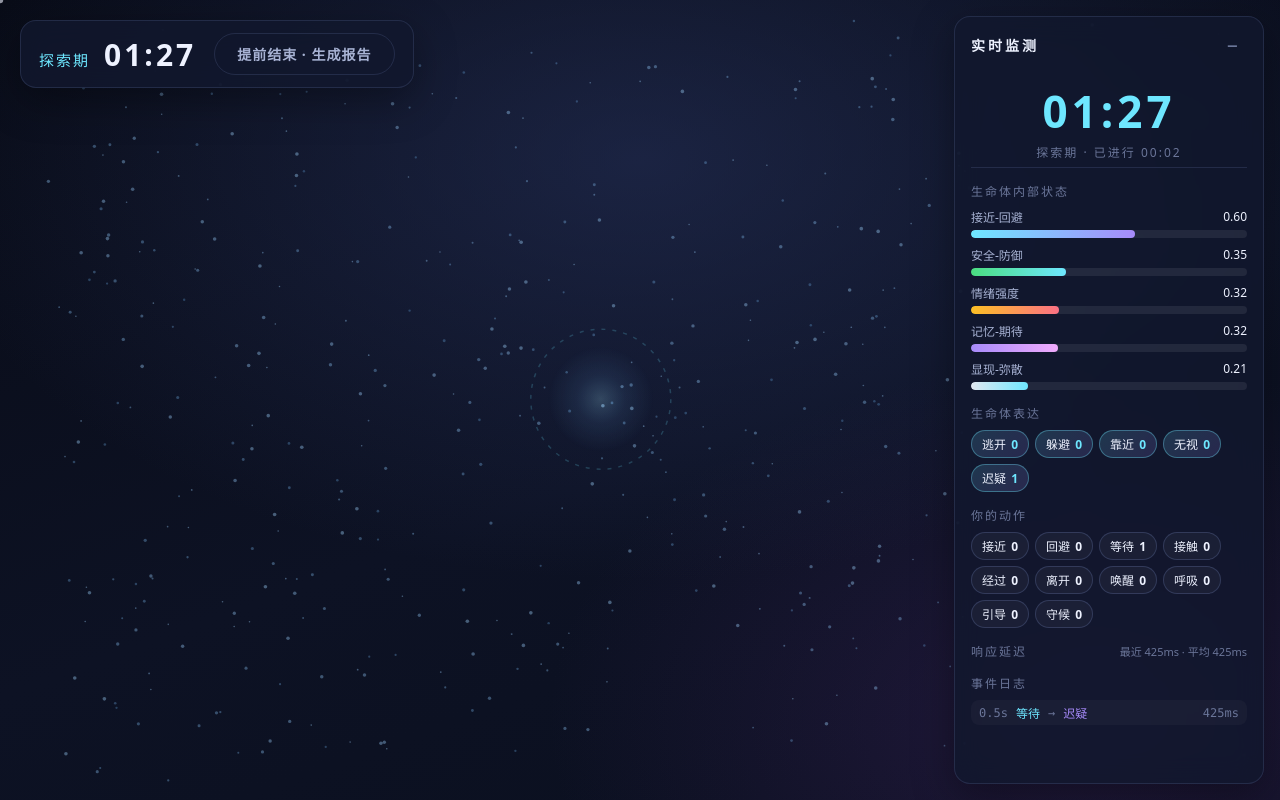
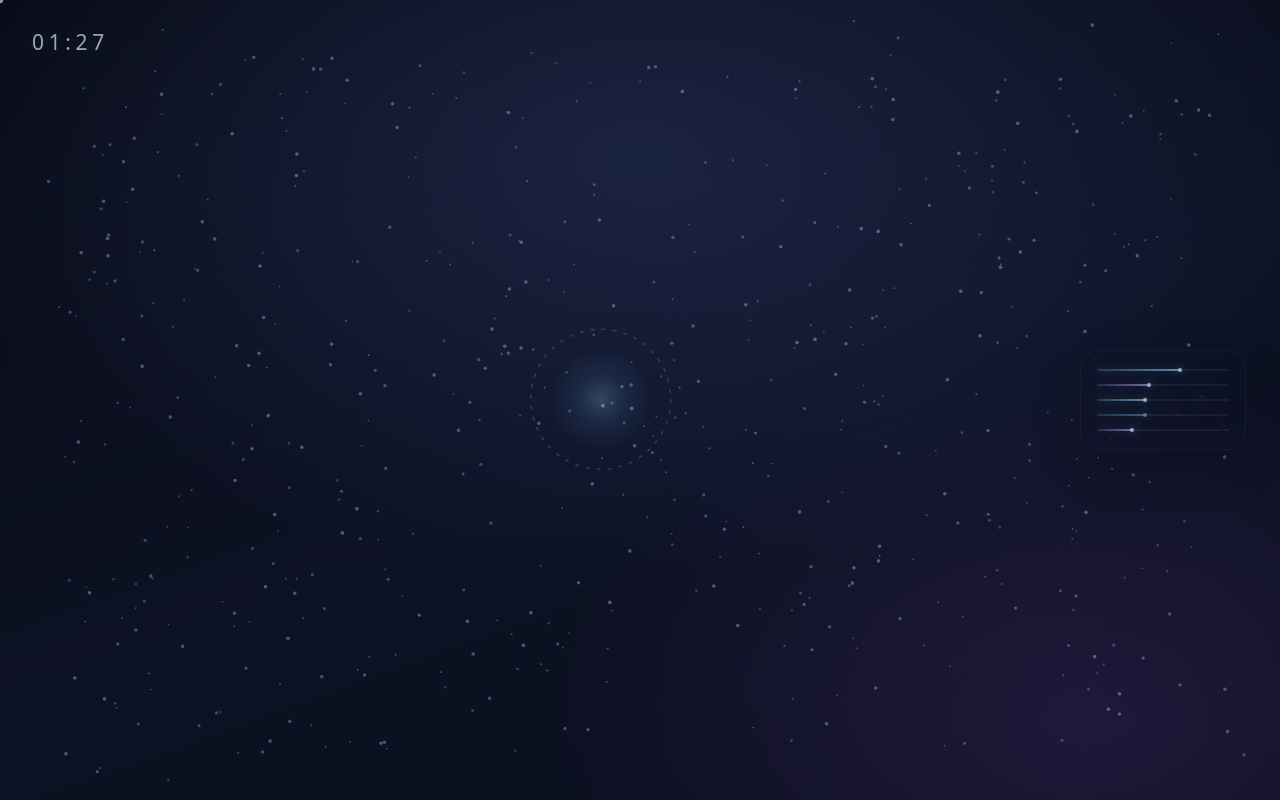
Before and after one commit to FANG-yiran/Anima-An-Emotional-Living-Entity, a Next.js app: page / in a window 1280 px wide. Both pictures are taken after a click on the button "开始交互". Built offline with nearby package versions, Linux system fonts and the light colour scheme.

Commit message:
测评细节隐藏

```diff
--- a/app/globals.css
+++ b/app/globals.css
@@ -255,214 +255,95 @@ button {
 
 .stage-hud {
   position: absolute;
-  top: 20px;
-  left: 20px;
-  padding: 12px 18px;
-  display: flex;
-  align-items: center;
-  gap: 18px;
-}
-
-.hud-left {
-  display: flex;
-  align-items: baseline;
-  gap: 14px;
-}
-
-.hud-phase {
-  font-size: 15px;
-  color: var(--accent);
-  letter-spacing: 2px;
+  top: 28px;
+  left: 32px;
+  z-index: 20;
+  pointer-events: none;
 }
 
 .hud-time {
-  font-size: 30px;
-  font-weight: 700;
-  letter-spacing: 3px;
-  color: var(--text-0);
+  font-size: 21px;
+  font-weight: 400;
+  letter-spacing: 0.22em;
+  color: rgba(238, 242, 255, 0.66);
+  text-shadow: 0 0 22px rgba(110, 231, 255, 0.25);
   font-variant-numeric: tabular-nums;
 }
 
-/* ============ 实时监测面板 ============ */
-.monitor {
+/* ============ 匿名动态信号 ============ */
+.signal-field {
   position: absolute;
-  top: 16px;
-  right: 16px;
-  bottom: 16px;
-  width: 310px;
+  top: 50%;
+  right: 34px;
+  width: clamp(112px, 13vw, 196px);
+  display: flex;
+  flex-direction: column;
+  gap: 13px;
+  padding: 18px 16px;
+  transform: translateY(-50%);
   z-index: 20;
+  pointer-events: none;
+  opacity: 0.74;
+  background: linear-gradient(135deg, rgba(12, 18, 36, 0.3), rgba(12, 18, 36, 0.08));
+  border: 1px solid rgba(160, 184, 235, 0.07);
+  border-radius: 18px;
+  box-shadow: inset 0 0 30px rgba(110, 231, 255, 0.025), 0 16px 60px rgba(0, 0, 0, 0.18);
+  backdrop-filter: blur(7px);
 }
 
-.monitor--collapsed {
-  width: auto;
-  top: auto;
-  bottom: auto;
+.signal-track {
+  height: 2px;
+  overflow: visible;
+  background: rgba(185, 205, 236, 0.1);
+  border-radius: 999px;
 }
 
-.monitor-toggle {
-  background: var(--panel);
-  border: 1px solid var(--panel-border);
-  color: var(--text-1);
-  border-radius: 999px;
-  padding: 10px 18px;
-  font-size: 14px;
-  letter-spacing: 2px;
-  backdrop-filter: blur(14px);
+.signal-fill {
+  position: relative;
+  height: 100%;
+  min-width: 8%;
+  border-radius: inherit;
+  transition: width 0.48s cubic-bezier(0.22, 0.61, 0.36, 1);
+  background: linear-gradient(90deg, rgba(110, 231, 255, 0.16), rgba(157, 203, 255, 0.82));
+  box-shadow: 0 0 10px rgba(110, 231, 255, 0.32);
 }
 
-.monitor-body {
-  height: 100%;
-  display: flex;
-  flex-direction: column;
-  gap: 14px;
-  padding: 16px;
-  overflow-y: auto;
-  background: var(--panel);
-  border: 1px solid var(--panel-border);
-  border-radius: var(--radius);
-  backdrop-filter: blur(14px);
-  box-shadow: 0 12px 40px rgba(0, 0, 0, 0.35);
+.signal-fill::after {
+  content: "";
+  position: absolute;
+  top: 50%;
+  right: -2px;
+  width: 4px;
+  height: 4px;
+  border-radius: 50%;
+  transform: translateY(-50%);
+  background: rgba(232, 244, 255, 0.92);
+  box-shadow: 0 0 8px rgba(110, 231, 255, 0.86);
 }
 
-.monitor-head {
-  display: flex;
-  align-items: center;
-  justify-content: space-between;
+.signal-fill--2,
+.signal-fill--5 {
+  background: linear-gradient(90deg, rgba(167, 139, 250, 0.12), rgba(191, 174, 255, 0.76));
+  box-shadow: 0 0 10px rgba(167, 139, 250, 0.28);
 }
 
-.monitor-title {
-  font-size: 14px;
-  font-weight: 700;
-  letter-spacing: 3px;
-  color: var(--text-0);
+.signal-fill--4 {
+  opacity: 0.56;
 }
 
-.monitor-close {
-  background: none;
-  color: var(--text-2);
-  font-size: 20px;
-  line-height: 1;
-  padding: 2px 8px;
+@media (max-width: 640px) {
+  .stage-hud {
+    top: 22px;
+    left: 22px;
+  }
+
+  .signal-field {
+    right: 20px;
+    width: 108px;
+    gap: 11px;
+    padding: 15px 13px;
+  }
 }
-.monitor-close:hover {
-  color: var(--text-0);
-}
-
-.monitor-count {
-  text-align: center;
-  padding: 10px 0 6px;
-  border-bottom: 1px solid var(--panel-border);
-}
-
-.count-main {
-  font-size: 44px;
-  font-weight: 800;
-  letter-spacing: 4px;
-  color: var(--accent);
-  font-variant-numeric: tabular-nums;
-}
-
-.count-sub {
-  font-size: 12px;
-  color: var(--text-2);
-  letter-spacing: 2px;
-  margin-top: 2px;
-}
-
-.monitor-section {
-  display: flex;
-  flex-direction: column;
-  gap: 8px;
-}
-
-.section-title {
-  font-size: 12px;
-  color: var(--text-2);
-  letter-spacing: 2px;
-  display: flex;
-  align-items: baseline;
-  justify-content: space-between;
-}
-
-.section-hint {
-  font-size: 11px;
-  color: var(--text-2);
-  letter-spacing: 0;
-}
-
-.axis-row {
-  display: flex;
-  flex-direction: column;
-  gap: 4px;
-}
-
-.axis-top {
-  display: flex;
-  justify-content: space-between;
-  font-size: 12px;
-  color: var(--text-1);
-}
-
-.axis-val {
-  font-variant-numeric: tabular-nums;
-  color: var(--text-0);
-}
-
-.chip-row {
-  display: flex;
-  flex-wrap: wrap;
-  gap: 6px;
-}
-
-.chip-sm {
-  font-size: 12px;
-  padding: 4px 10px;
-}
-.chip-sm b {
-  color: var(--accent);
-  margin-left: 2px;
-}
-.chip-ghost {
-  background: rgba(255, 255, 255, 0.04);
-  border-color: rgba(120, 140, 200, 0.25);
-}
-.chip-ghost b {
-  color: var(--text-0);
-}
-
-.monitor-log {
-  flex: 1;
-  min-height: 120px;
-}
-
-.log-empty {
-  font-size: 12px;
-  color: var(--text-2);
-  padding: 8px 0;
-}
-
-.log-list {
-  display: flex;
-  flex-direction: column;
-  gap: 4px;
-}
-
-.log-line {
-  display: flex;
-  gap: 8px;
-  align-items: center;
-  font-size: 12px;
-  font-family: "SF Mono", Consolas, monospace;
-  padding: 4px 8px;
-  border-radius: 8px;
-  background: rgba(255, 255, 255, 0.03);
-}
-
-.log-t { color: var(--text-2); }
-.log-a { color: var(--accent); }
-.log-arrow { color: var(--text-2); }
-.log-b { color: var(--accent-2); }
-.log-l { color: var(--text-2); margin-left: auto; }
 
 /* ============ 弹窗 ============ */
 .modal-backdrop {
--- a/app/page.tsx
+++ b/app/page.tsx
@@ -32,7 +32,6 @@ export default function Home() {
   const engineRef = useRef<AnimaEngine | null>(null);
   const sessionRef = useRef<{ events: EventLogEntry[]; durationSec: number } | null>(null);
   const [snapshot, setSnapshot] = useState<EngineSnapshot | null>(null);
-  const [events, setEvents] = useState<EventLogEntry[]>([]);
   const [report, setReport] = useState<ReportData | null>(null);
 
   const handleEnd = useCallback(() => {
@@ -45,15 +44,13 @@ export default function Home() {
 
   const startSession = useCallback(() => {
     const engine = new AnimaEngine({
-      onEvent: (entry, snap) => {
-        setEvents((prev) => [...prev.slice(-59), entry]);
+      onEvent: (_entry, snap) => {
         setSnapshot(snap);
       },
       onComplete: handleEnd,
     });
     engineRef.current = engine;
     setSnapshot(null);
-    setEvents([]);
     setStage("interacting");
   }, [handleEnd]);
 
@@ -113,7 +110,6 @@ export default function Home() {
     sessionRef.current = null;
     setReport(null);
     setSnapshot(null);
-    setEvents([]);
     setStage("start");
   }, []);
 
@@ -128,9 +124,8 @@ export default function Home() {
               engine={engineRef.current!}
               snapshot={snapshot}
               onSnapshot={handleSnapshot}
-              onEnd={handleEnd}
             />
-            <MonitoringPanel snapshot={snapshot} events={events} />
+            <MonitoringPanel snapshot={snapshot} />
           </>
         )}
       </main>
--- a/components/InteractionStage.tsx
+++ b/components/InteractionStage.tsx
@@ -1,7 +1,6 @@
 "use client";
 
 import { useEffect, useRef } from "react";
-import { PHASE_LABELS } from "@/lib/constants";
 import type { AnimaEngine } from "@/lib/engine";
 import type { EngineSnapshot } from "@/lib/types";
 import {
@@ -15,11 +14,10 @@ interface Props {
   engine: AnimaEngine;
   snapshot: EngineSnapshot | null;
   onSnapshot: (snap: EngineSnapshot) => void;
-  onEnd: () => void;
 }
 
 /** 交互舞台：Canvas 渲染生命体 + 鼠标事件捕获 */
-export default function InteractionStage({ engine, snapshot, onSnapshot, onEnd }: Props) {
+export default function InteractionStage({ engine, snapshot, onSnapshot }: Props) {
   const wrapRef = useRef<HTMLDivElement>(null);
   const canvasRef = useRef<HTMLCanvasElement>(null);
   const rafRef = useRef(0);
@@ -124,21 +122,13 @@ export default function InteractionStage({ engine, snapshot, onSnapshot, onEnd }
   const remaining = snapshot?.remaining ?? 90;
   const mm = Math.floor(remaining / 60);
   const ss = Math.floor(remaining % 60);
-  const phase = snapshot?.phase ?? "exploration";
-
   return (
     <div className="stage-wrap" ref={wrapRef}>
       <canvas ref={canvasRef} className="stage-canvas" />
-      <div className="stage-hud panel">
-        <div className="hud-left">
-          <span className="hud-phase">{PHASE_LABELS[phase]}</span>
-          <span className="hud-time">
-            {String(mm).padStart(2, "0")}:{String(ss).padStart(2, "0")}
-          </span>
-        </div>
-        <button className="btn ghost small" onClick={onEnd}>
-          提前结束 · 生成报告
-        </button>
+      <div className="stage-hud" aria-label="剩余时间">
+        <span className="hud-time">
+          {String(mm).padStart(2, "0")}:{String(ss).padStart(2, "0")}
+        </span>
       </div>
     </div>
   );
--- a/components/MonitoringPanel.tsx
+++ b/components/MonitoringPanel.tsx
@@ -1,17 +1,9 @@
 "use client";
 
-import { useState } from "react";
-import {
-  ACTION_LABELS,
-  AXIS_CONFIG,
-  BEHAVIOR_LABELS,
-  PHASE_LABELS,
-} from "@/lib/constants";
-import type { EngineSnapshot, EventLogEntry } from "@/lib/types";
+import type { EngineSnapshot } from "@/lib/types";
 
 interface Props {
   snapshot: EngineSnapshot | null;
-  events: EventLogEntry[];
 }
 
 const AXIS_ORDER = [
@@ -22,125 +14,23 @@ const AXIS_ORDER = [
   "axis_manifest",
 ] as const;
 
-function barColor(axis: string): string {
-  switch (axis) {
-    case "axis_approach": return "linear-gradient(90deg,#6ee7ff,#a78bfa)";
-    case "axis_safety": return "linear-gradient(90deg,#4ade80,#6ee7ff)";
-    case "axis_arousal": return "linear-gradient(90deg,#fbbf24,#fb7185)";
-    case "axis_memory": return "linear-gradient(90deg,#a78bfa,#f0abfc)";
-    case "axis_manifest": return "linear-gradient(90deg,#e2e8f0,#6ee7ff)";
-    default: return "linear-gradient(90deg,#6ee7ff,#a78bfa)";
-  }
-}
-
-/** 实时监测面板：内部状态轴、阶段倒计时、事件日志、动作统计 */
-export default function MonitoringPanel({ snapshot, events }: Props) {
-  const [collapsed, setCollapsed] = useState(false);
+/** 匿名信号面板：只暗示系统正在记录，不暴露评测维度或数值。 */
+export default function MonitoringPanel({ snapshot }: Props) {
   if (!snapshot) return null;
 
-  const mm = Math.floor(snapshot.remaining / 60);
-  const ss = Math.floor(snapshot.remaining % 60);
-  const emm = Math.floor(snapshot.elapsed / 60);
-  const ess = Math.floor(snapshot.elapsed % 60);
-
   return (
-    <aside className={`monitor ${collapsed ? "monitor--collapsed" : ""}`}>
-      {collapsed ? (
-        <button className="monitor-toggle" onClick={() => setCollapsed(false)} title="展开实时监测">
-          监测
-        </button>
-      ) : (
-        <div className="monitor-body">
-          <div className="monitor-head">
-            <span className="monitor-title">实时监测</span>
-            <button className="monitor-close" onClick={() => setCollapsed(true)} title="收起">
-              −
-            </button>
+    <aside className="signal-field" aria-hidden="true">
+      {AXIS_ORDER.map((key, index) => {
+        const value = snapshot.state[key];
+        return (
+          <div className="signal-track" key={key}>
+            <div
+              className={`signal-fill signal-fill--${index + 1}`}
+              style={{ width: `${8 + value * 92}%` }}
+            />
           </div>
-
-          <div className="monitor-count">
-            <div className="count-main">
-              {String(mm).padStart(2, "0")}:{String(ss).padStart(2, "0")}
-            </div>
-            <div className="count-sub">
-              {PHASE_LABELS[snapshot.phase]} · 已进行 {String(emm).padStart(2, "0")}:
-              {String(ess).padStart(2, "0")}
-            </div>
-          </div>
-
-          <div className="monitor-section">
-            <div className="section-title">生命体内部状态</div>
-            {AXIS_ORDER.map((key) => {
-              const cfg = AXIS_CONFIG[key];
-              const v = snapshot.state[key];
-              return (
-                <div className="axis-row" key={key}>
-                  <div className="axis-top">
-                    <span>{cfg.label}</span>
-                    <span className="axis-val">{v.toFixed(2)}</span>
-                  </div>
-                  <div className="bar-track">
-                    <div
-                      className="bar-fill"
-                      style={{ width: `${v * 100}%`, background: barColor(key) }}
-                    />
-                  </div>
-                </div>
-              );
-            })}
-          </div>
-
-          <div className="monitor-section">
-            <div className="section-title">生命体表达</div>
-            <div className="chip-row">
-              {(Object.keys(BEHAVIOR_LABELS) as (keyof typeof BEHAVIOR_LABELS)[]).map((b) => (
-                <span className="chip chip-sm" key={b}>
-                  {BEHAVIOR_LABELS[b]} <b>{snapshot.behaviorCounts[b]}</b>
-                </span>
-              ))}
-            </div>
-          </div>
-
-          <div className="monitor-section">
-            <div className="section-title">你的动作</div>
-            <div className="chip-row">
-              {(Object.keys(ACTION_LABELS) as (keyof typeof ACTION_LABELS)[]).map((a) => (
-                <span className="chip chip-sm chip-ghost" key={a}>
-                  {ACTION_LABELS[a]} <b>{snapshot.actionCounts[a]}</b>
-                </span>
-              ))}
-            </div>
-          </div>
-
-          <div className="monitor-section">
-            <div className="section-title">
-              响应延迟
-              <span className="section-hint">
-                最近 {snapshot.lastLatency}ms · 平均 {Math.round(snapshot.avgLatency)}ms
-              </span>
-            </div>
-          </div>
-
-          <div className="monitor-section monitor-log">
-            <div className="section-title">事件日志</div>
-            {events.length === 0 ? (
-              <div className="log-empty">等待交互事件…（移动鼠标接近生命体）</div>
-            ) : (
-              <div className="log-list">
-                {events.slice(-8).map((e, i) => (
-                  <div className="log-line" key={events.length - 8 + i}>
-                    <span className="log-t">{e.timestamp.toFixed(1)}s</span>
-                    <span className="log-a">{ACTION_LABELS[e.user_action]}</span>
-                    <span className="log-arrow">→</span>
-                    <span className="log-b">{BEHAVIOR_LABELS[e.expressed_behavior]}</span>
-                    <span className="log-l">{e.response_latency_ms}ms</span>
-                  </div>
-                ))}
-              </div>
-            )}
-          </div>
-        </div>
-      )}
+        );
+      })}
     </aside>
   );
 }
```
